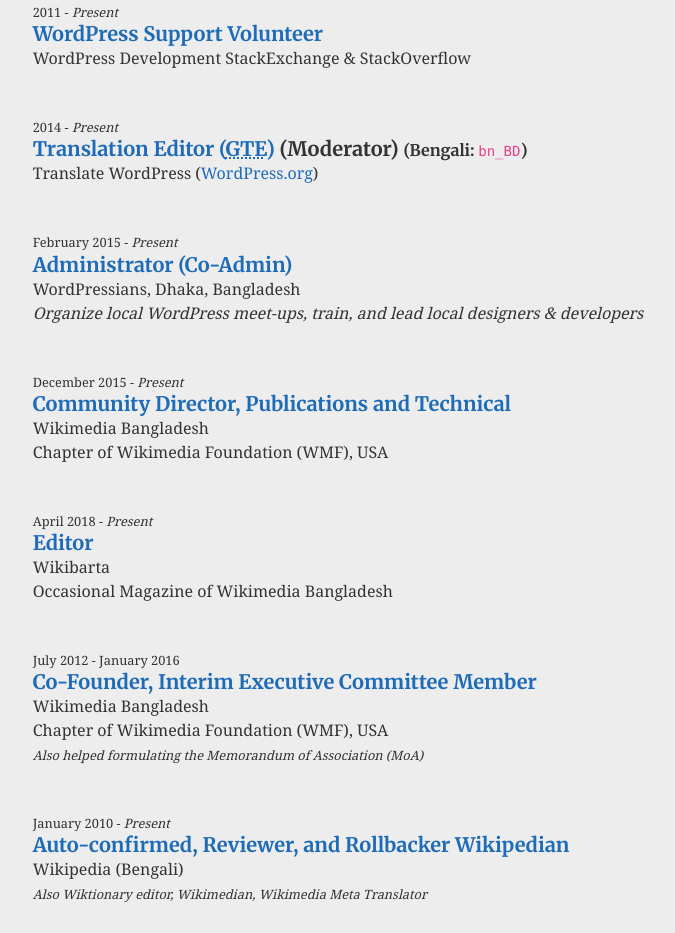
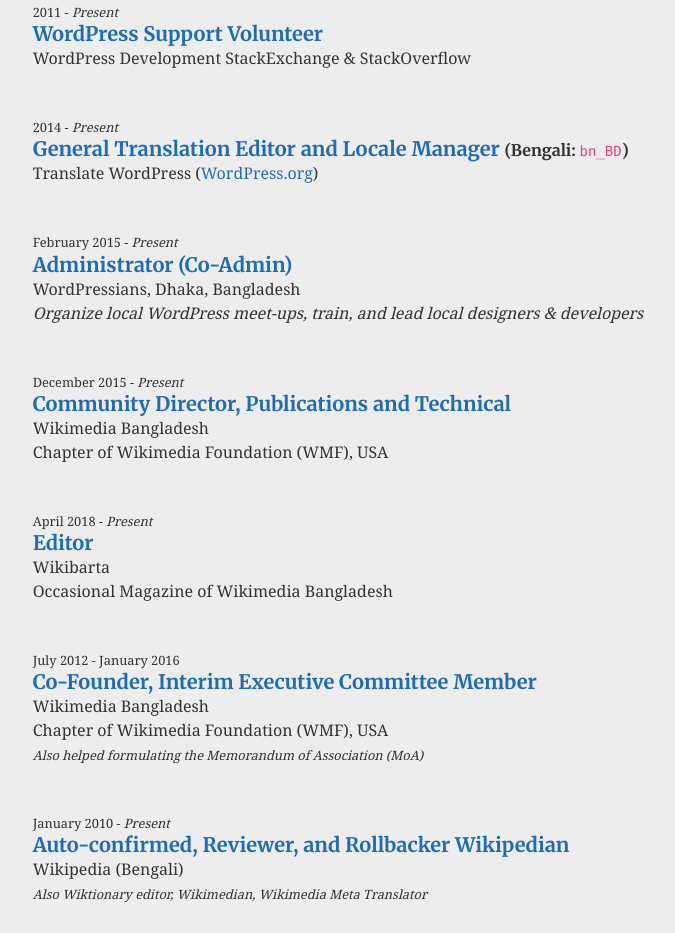
Before and after one commit to mayeenulislam/mayeenulislam.github.io, a website: page index.html in a window 1280 px wide. Shown: the part 2899-3832 px from the top of the page, without its empty margins (442-1117 px from the left). Drawn offline with Linux system fonts and the light colour scheme.

Commit message:
Fix WordPress Language Contribution Heading

```diff
--- a/index.html
+++ b/index.html
@@ -242,7 +242,7 @@
                         </div>
                         <div class="mb-5">
                             <div class="small">2014 - <em>Present</em></div>
-                            <h4 class="h5 mb-0"><a href="https://translate.wordpress.org" target="_blank" rel="noopener">Translation Editor (<abbr title="Global Translation Editor">GTE</abbr>)</a> (Moderator) <small>(Bengali: <code>bn_BD</code>)</small></h4>
+                            <h4 class="h5 mb-0"><a href="https://translate.wordpress.org" target="_blank" rel="noopener">General Translation Editor and Locale Manager</a> <small>(Bengali: <code>bn_BD</code>)</small></h4>
                             <div>Translate WordPress (<a href="https://translate.wordpress.org/" target="_blank" rel="noopener nofollow">WordPress.org</a>)</div>
                         </div>
                         <div class="mb-5">
```
